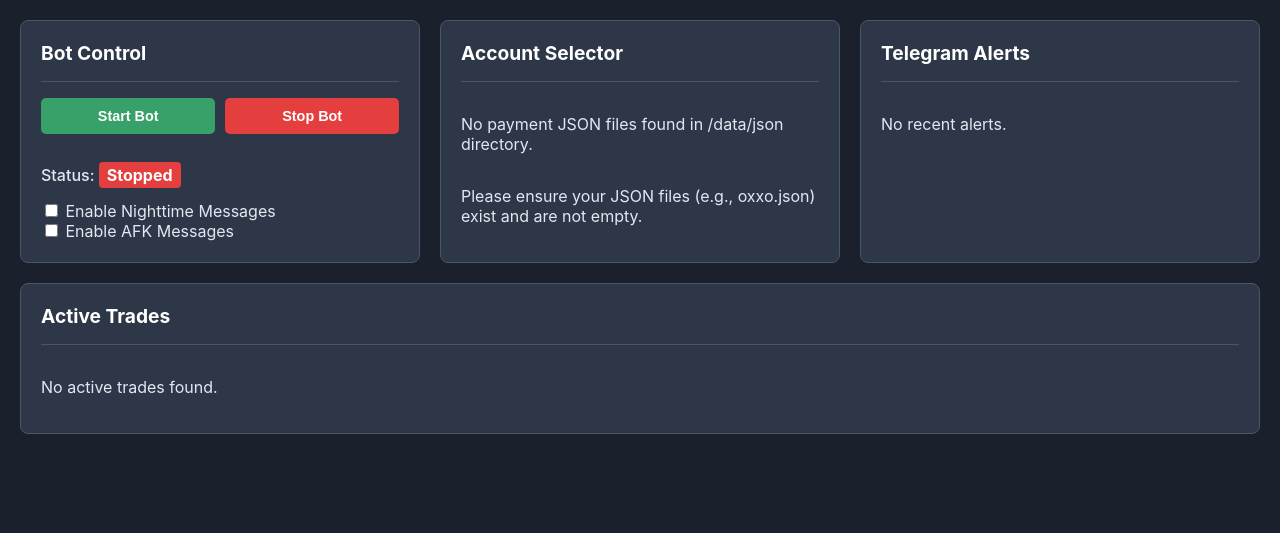
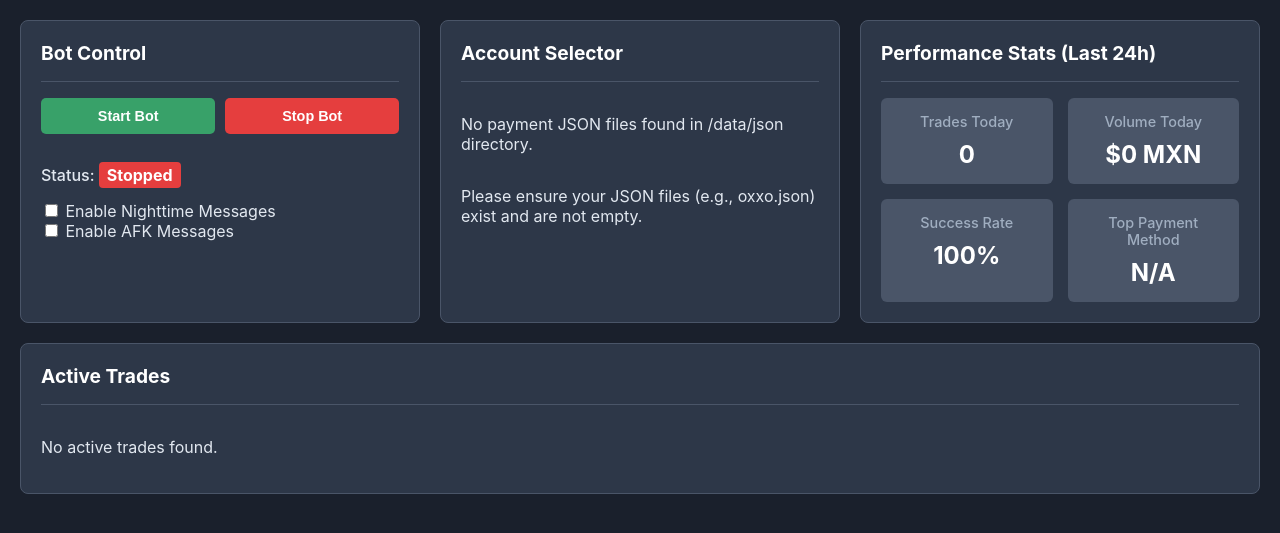
Before and after one commit to jinjernot/wg, a Flask app: page / in a window 1280 px wide. Shown: the part 72-605 px from the top of the page. Run offline with Flask 3, Linux system fonts and the light colour scheme; data that the repository does not hold is empty.

Commit message:
Enhance trade processing and performance stats features
- Added functionality to save processed trade data with status history.
- Implemented sending of trade completion, payment received, and payment reminder messages.
- Introduced performance stats display on the dashboard, including trades today, volume, success rate, and top payment method.
- Updated front-end to accommodate new performance stats and adjusted styles accordingly.

```diff
--- a/app.py
+++ b/app.py
@@ -2,15 +2,19 @@ import json
 import os
 import subprocess
 import sys
-from collections import deque # Used for efficiently reading last N lines of a file
+import csv
+from datetime import datetime, timedelta, timezone
+from collections import deque, Counter
 from flask import Flask, render_template, request, jsonify
+
+# --- Import the TRADE_HISTORY variable from config ---
+from config import TRADE_HISTORY
 
 app = Flask(__name__)
 
 # --- Configuration ---
-JSON_PATH = "data/json"  # Path to your payment method JSON files
-TELEGRAM_LOG_FILE = "telegram_alerts.log" # Path to the log file for Telegram alerts
-SETTINGS_FILE = "data/settings.json" # Path to the new settings file
+JSON_PATH = "data/json"
+SETTINGS_FILE = "data/settings.json"
 
 # Create the JSON_PATH directory if it doesn't exist, to prevent errors on first run
 if not os.path.exists(JSON_PATH):
@@ -23,25 +27,22 @@ trading_process = None
 def get_app_settings():
     """Reads the application settings from the JSON file."""
     if not os.path.exists(SETTINGS_FILE):
-        # If the file doesn't exist, create it with default values
         with open(SETTINGS_FILE, "w") as f:
-            json.dump({"night_mode_enabled": False, "afk_mode_enabled": False}, f) # Added afk_mode_enabled default
-        return {"night_mode_enabled": False, "afk_mode_enabled": False} # Added afk_mode_enabled default
+            json.dump({"night_mode_enabled": False, "afk_mode_enabled": False}, f)
+        return {"night_mode_enabled": False, "afk_mode_enabled": False}
     try:
         with open(SETTINGS_FILE, "r") as f:
             settings = json.load(f)
-            # Ensure new settings are always present, add with default if missing
             settings.setdefault("afk_mode_enabled", False)
             settings.setdefault("night_mode_enabled", False)
             return settings
     except (json.JSONDecodeError, FileNotFoundError):
-        return {"night_mode_enabled": False, "afk_mode_enabled": False} # Return default on error
+        return {"night_mode_enabled": False, "afk_mode_enabled": False}
 
 def update_app_settings(new_settings):
     """Writes the updated settings to the JSON file."""
     with open(SETTINGS_FILE, "w") as f:
         json.dump(new_settings, f, indent=4)
-
 
 def get_payment_data():
     """Reads all payment JSON files from JSON_PATH and returns their content."""
@@ -49,7 +50,6 @@ def get_payment_data():
     if not os.path.exists(JSON_PATH):
         print(f"Warning: Directory {JSON_PATH} not found.")
         return payment_data
-
     for filename in os.listdir(JSON_PATH):
         if filename.endswith(".json"):
             filepath = os.path.join(JSON_PATH, filename)
@@ -58,142 +58,155 @@ def get_payment_data():
                     payment_data[filename] = json.load(f)
                 except json.JSONDecodeError:
                     print(f"Warning: Could not decode JSON from {filename}")
-                    payment_data[filename] = {} # Return empty dict for this file if error
+                    payment_data[filename] = {}
     return payment_data
 
 # --- Flask Routes ---
 @app.route("/")
 def index():
-    """
-    Renders the main dashboard page.
-    It reads payment data and transforms it to be grouped by user
-    before passing it to the HTML template.
-    """
     payment_data_from_files = get_payment_data()
     app_settings = get_app_settings()
-
     user_grouped_data = {}
     for filename, owners_data in payment_data_from_files.items():
         for owner_name, methods_data in owners_data.items():
             if owner_name not in user_grouped_data:
                 user_grouped_data[owner_name] = {}
             for method_name, details_data in methods_data.items():
-                # Store the original filename and the details for each method
                 user_grouped_data[owner_name][method_name] = {
-                    "filename": filename, # Needed to know which file to update
+                    "filename": filename,
                     "details": details_data
                 }
-
     return render_template(
         "index.html",
         user_grouped_data=user_grouped_data,
         night_mode_enabled=app_settings.get("night_mode_enabled", False),
-        afk_mode_enabled=app_settings.get("afk_mode_enabled", False) # Pass new AFK setting
+        afk_mode_enabled=app_settings.get("afk_mode_enabled", False)
     )
 
 @app.route("/update_selection", methods=["POST"])
 def update_selection():
-    """
-    Updates the 'selected_id' for a given payment method in the
-    appropriate JSON file.
-    """
     data = request.json
     filename = data.get("filename")
     owner_username = data.get("owner_username")
     payment_method = data.get("payment_method")
     selected_id = data.get("selected_id")
-
     if not all([filename, owner_username, payment_method, selected_id]):
         return jsonify({"success": False, "error": "Missing data"}), 400
-
     filepath = os.path.join(JSON_PATH, filename)
-
     if not os.path.exists(filepath):
         return jsonify({"success": False, "error": f"File not found: {filename}"}), 404
-
     try:
         with open(filepath, "r+", encoding="utf-8") as f:
             file_data = json.load(f)
             file_data[owner_username][payment_method]["selected_id"] = selected_id
-
             f.seek(0)
             json.dump(file_data, f, indent=4)
             f.truncate()
     except (KeyError, json.JSONDecodeError) as e:
-        print(f"Error updating JSON file {filename}: {e}")
         return jsonify({"success": False, "error": f"Error processing file: {str(e)}"}), 500
     except Exception as e:
-        print(f"Unexpected error updating JSON file {filename}: {e}")
         return jsonify({"success": False, "error": f"Unexpected error: {str(e)}"}), 500
-
     return jsonify({"success": True})
 
-@app.route("/get_telegram_messages")
-def get_telegram_messages():
-    """Reads the last 15 lines from the telegram log file."""
-    if not os.path.exists(TELEGRAM_LOG_FILE):
-        return jsonify([])
+@app.route("/get_trade_stats")
+def get_trade_stats():
+    stats = {
+        "trades_today": 0,
+        "volume_today": 0,
+        "success_rate": 100,
+        "top_payment_method": "N/A",
+    }
+    today_str = datetime.now(timezone.utc).strftime("%Y%m%d")
+    filename = f"all_accounts_trades_{today_str}.csv"
 
-    try:
-        with open(TELEGRAM_LOG_FILE, "r", encoding="utf-8") as f:
-            last_15_lines = list(deque(f, 15))
-            cleaned_lines = [line.strip() for line in last_15_lines]
-            return jsonify(cleaned_lines)
-    except Exception as e:
-        print(f"Error reading telegram log file: {e}")
-        return jsonify({"error": str(e)}), 500
+    # --- This now uses the correct, imported path from your config ---
+    filepath = os.path.join(TRADE_HISTORY, filename)
+
+    if not os.path.exists(filepath):
+        return jsonify(stats)
+
+    all_trades = []
+    with open(filepath, "r", encoding="utf-8") as f:
+        reader = csv.DictReader(f)
+        all_trades = list(reader)
+
+    cutoff_date = datetime.now(timezone.utc) - timedelta(days=1)
+    recent_trades = []
+    for trade in all_trades:
+        completed_at_str = trade.get("completed_at")
+        if completed_at_str:
+            try:
+                # Handle potential timezone differences in isoformat strings
+                if completed_at_str.endswith('Z'):
+                    completed_at = datetime.fromisoformat(completed_at_str[:-1] + '+00:00')
+                else:
+                    completed_at = datetime.fromisoformat(completed_at_str)
+
+                if completed_at.tzinfo is None:
+                    completed_at = completed_at.replace(tzinfo=timezone.utc)
+
+                if completed_at > cutoff_date:
+                    recent_trades.append(trade)
+            except ValueError:
+                continue # Skip trades with malformed dates
+
+    if not recent_trades:
+        return jsonify(stats)
+
+    successful_trades = [t for t in recent_trades if t.get('status') == 'successful']
+    stats["trades_today"] = len(successful_trades)
+
+    total_volume = sum(float(t.get("fiat_amount_requested", 0)) for t in successful_trades if t.get("fiat_amount_requested"))
+    stats["volume_today"] = round(total_volume, 2)
+
+    if len(recent_trades) > 0:
+        stats["success_rate"] = round((len(successful_trades) / len(recent_trades)) * 100, 2)
+
+    if successful_trades:
+        payment_methods = [t.get("payment_method_name") for t in successful_trades if t.get("payment_method_name")]
+        if payment_methods:
+            stats["top_payment_method"] = Counter(payment_methods).most_common(1)[0][0]
+
+    return jsonify(stats)
 
 @app.route("/update_night_mode", methods=["POST"])
 def update_night_mode():
-    """Updates the nighttime trading mode status."""
     data = request.json
     is_enabled = data.get("night_mode_enabled")
-
     if is_enabled is None:
         return jsonify({"success": False, "error": "Missing parameter"}), 400
-
     settings = get_app_settings()
     settings["night_mode_enabled"] = is_enabled
     update_app_settings(settings)
-
     status_text = "enabled" if is_enabled else "disabled"
     return jsonify({"success": True, "message": f"Nighttime trading {status_text}."})
 
-@app.route("/update_afk_mode", methods=["POST"]) # New route for AFK mode
+@app.route("/update_afk_mode", methods=["POST"])
 def update_afk_mode():
-    """Updates the AFK mode status."""
     data = request.json
     is_enabled = data.get("afk_mode_enabled")
-
     if is_enabled is None:
         return jsonify({"success": False, "error": "Missing parameter"}), 400
-
     settings = get_app_settings()
     settings["afk_mode_enabled"] = is_enabled
     update_app_settings(settings)
-
     status_text = "enabled" if is_enabled else "disabled"
     return jsonify({"success": True, "message": f"AFK mode {status_text}."})
 
-# --- Routes for Trading App Control ---
 @app.route("/start_trading", methods=["POST"])
 def start_trading():
-    """Starts the main.py script as a background process."""
     global trading_process
     if trading_process and trading_process.poll() is None:
         return jsonify({"success": False, "message": "Trading app is already running."})
-
     try:
         python_executable = sys.executable
         trading_process = subprocess.Popen([python_executable, "-u", "main.py"])
         return jsonify({"success": True, "message": "Trading app started."})
     except Exception as e:
-        print(f"Error starting trading app: {e}")
         return jsonify({"success": False, "message": str(e)})
 
 @app.route("/stop_trading", methods=["POST"])
 def stop_trading():
-    """Stops the trading app process if it's running."""
     global trading_process
     if trading_process and trading_process.poll() is None:
         trading_process.terminate()
@@ -207,7 +220,6 @@ def stop_trading():
 
 @app.route("/trading_status")
 def trading_status():
-    """Checks if the trading app process is running."""
     global trading_process
     if trading_process and trading_process.poll() is None:
         return jsonify({"status": "Running"})
@@ -216,9 +228,6 @@ def trading_status():
 
 @app.route("/get_active_trades")
 def get_active_trades():
-    """
-    Scans the root directory for *_trades.json files and returns their content.
-    """
     active_trades_data = []
     for filename in os.listdir("."):
         if filename.endswith("_trades.json"):
@@ -233,7 +242,6 @@ def get_active_trades():
                         active_trades_data.extend(trades_list)
             except Exception as e:
                 print(f"Could not read or parse trades file {filename}: {e}")
-
     return jsonify(active_trades_data)
 
 if __name__ == "__main__":
--- a/static/script.js
+++ b/static/script.js
@@ -4,9 +4,9 @@ document.addEventListener('DOMContentLoaded', () => {
     const stopBtn = document.getElementById('stop-btn');
     const statusIndicator = document.getElementById('status-indicator');
     const tradesContainer = document.getElementById('active-trades-container');
-    const telegramContainer = document.getElementById('telegram-alerts-container');
+    const statsContainer = document.getElementById('performance-stats-container'); // New element
     const nightModeCheckbox = document.getElementById('night-mode-checkbox');
-    const afkModeCheckbox = document.getElementById('afk-mode-checkbox'); // New AFK checkbox
+    const afkModeCheckbox = document.getElementById('afk-mode-checkbox');
 
     // --- Event Listeners ---
     if (startBtn) {
@@ -27,7 +27,6 @@ document.addEventListener('DOMContentLoaded', () => {
         });
     }
 
-    // Event listener for the night mode checkbox
     if (nightModeCheckbox) {
         nightModeCheckbox.addEventListener('change', async () => {
             const isEnabled = nightModeCheckbox.checked;
@@ -41,10 +40,8 @@ document.addEventListener('DOMContentLoaded', () => {
                 if (!result.success) {
                     alert(`Error: ${result.error}`);
                 } else {
-                    console.log(result.message); // Log success to console
+                    console.log(result.message);
                 }
-
-                // If night mode is enabled, disable AFK mode
                 if (isEnabled && afkModeCheckbox.checked) {
                     afkModeCheckbox.checked = false;
                     const afkResponse = await fetch('/update_afk_mode', {
@@ -59,7 +56,6 @@ document.addEventListener('DOMContentLoaded', () => {
                         console.log(afkResult.message);
                     }
                 }
-
             } catch (error) {
                 console.error('Failed to update night mode:', error);
                 alert('An unexpected error occurred while updating night mode.');
@@ -67,7 +63,6 @@ document.addEventListener('DOMContentLoaded', () => {
         });
     }
 
-    // New Event listener for the AFK mode checkbox
     if (afkModeCheckbox) {
         afkModeCheckbox.addEventListener('change', async () => {
             const isEnabled = afkModeCheckbox.checked;
@@ -81,10 +76,8 @@ document.addEventListener('DOMContentLoaded', () => {
                 if (!result.success) {
                     alert(`Error: ${result.error}`);
                 } else {
-                    console.log(result.message); // Log success to console
+                    console.log(result.message);
                 }
-
-                // If AFK mode is enabled, disable night mode
                 if (isEnabled && nightModeCheckbox.checked) {
                     nightModeCheckbox.checked = false;
                     const nightResponse = await fetch('/update_night_mode', {
@@ -99,7 +92,6 @@ document.addEventListener('DOMContentLoaded', () => {
                         console.log(nightResult.message);
                     }
                 }
-
             } catch (error) {
                 console.error('Failed to update AFK mode:', error);
                 alert('An unexpected error occurred while updating AFK mode.');
@@ -172,14 +164,11 @@ document.addEventListener('DOMContentLoaded', () => {
 
     function updateTradesTable(trades) {
         if (!tradesContainer) return;
-
         tradesContainer.innerHTML = '';
-
         if (!trades || trades.length === 0) {
             tradesContainer.innerHTML = '<p>No active trades found.</p>';
             return;
         }
-
         const table = document.createElement('table');
         table.innerHTML = `
             <thead>
@@ -197,13 +186,11 @@ document.addEventListener('DOMContentLoaded', () => {
         const tbody = table.querySelector('tbody');
         trades.forEach(trade => {
             const row = document.createElement('tr');
-
             if (trade.trade_status === 'Paid') {
                 row.classList.add('status-paid');
             } else if (trade.trade_status === 'Dispute open') {
                 row.classList.add('status-disputed');
             }
-
             row.innerHTML = `
                 <td>${trade.account_name_source || 'N/A'}</td>
                 <td>${trade.trade_hash || 'N/A'}</td>
@@ -214,32 +201,34 @@ document.addEventListener('DOMContentLoaded', () => {
             `;
             tbody.appendChild(row);
         });
-
         tradesContainer.appendChild(table);
     }
 
-    async function fetchTelegramAlerts() {
-        if (!telegramContainer) return;
+    async function fetchTradeStats() {
+        if (!statsContainer) return;
         try {
-            const response = await fetch('/get_telegram_messages');
-            const messages = await response.json();
-
-            telegramContainer.innerHTML = '';
-
-            if (!messages || messages.length === 0) {
-                telegramContainer.innerHTML = '<p>No recent alerts.</p>';
-                return;
-            }
-
-            messages.reverse().forEach(msg => {
-                const p = document.createElement('p');
-                p.className = 'telegram-message';
-                p.textContent = msg;
-                telegramContainer.appendChild(p);
-            });
-
+            const response = await fetch('/get_trade_stats');
+            const stats = await response.json();
+            statsContainer.innerHTML = `
+                <div class="stat-item">
+                    <h4>Trades Today</h4>
+                    <p>${stats.trades_today}</p>
+                </div>
+                <div class="stat-item">
+                    <h4>Volume Today</h4>
+                    <p>$${stats.volume_today.toLocaleString()} MXN</p>
+                </div>
+                <div class="stat-item">
+                    <h4>Success Rate</h4>
+                    <p>${stats.success_rate}%</p>
+                </div>
+                <div class="stat-item">
+                    <h4>Top Payment Method</h4>
+                    <p>${stats.top_payment_method}</p>
+                </div>
+            `;
         } catch (error) {
-            telegramContainer.innerHTML = '<p>Error fetching alerts.</p>';
+            statsContainer.innerHTML = '<p>Error fetching stats.</p>';
             console.error(error);
         }
     }
@@ -247,8 +236,8 @@ document.addEventListener('DOMContentLoaded', () => {
     // --- Initial and Periodic Updates ---
     updateStatus();
     fetchActiveTrades();
-    fetchTelegramAlerts();
+    fetchTradeStats();
     setInterval(updateStatus, 60000);
     setInterval(fetchActiveTrades, 60000);
-    setInterval(fetchTelegramAlerts, 60000);
+    setInterval(fetchTradeStats, 60000);
 });
--- a/static/style.css
+++ b/static/style.css
@@ -190,3 +190,79 @@ tr.status-disputed {
 tr.status-disputed:hover {
     background-color: #d69e2e;
 }
+
+.card-stats #performance-stats-container {
+    display: grid;
+    grid-template-columns: 1fr 1fr;
+    gap: 20px;
+}
+
+.stat-item {
+    background-color: #4a5568;
+    padding: 15px;
+    border-radius: 6px;
+    text-align: center;
+}
+
+.stat-item h4 {
+    margin: 0 0 10px 0;
+    color: #a0aec0;
+    font-size: 0.9rem;
+    font-weight: 500;
+}
+
+.stat-item p {
+    margin: 0;
+    font-size: 1.5rem;
+    font-weight: bold;
+    color: #ffffff;
+}
+
+.card-stats #performance-stats-container {
+    display: grid;
+    grid-template-columns: repeat(auto-fit, minmax(150px, 1fr));
+    gap: 15px;
+}
+
+.stat-item {
+    background-color: #4a5568;
+    padding: 15px;
+    border-radius: 6px;
+    text-align: center;
+}
+
+.stat-item h4 {
+    margin: 0 0 10px 0;
+    color: #a0aec0;
+    font-size: 0.9rem;
+    font-weight: 500;
+}
+
+.stat-item p {
+    margin: 0;
+    font-size: 1.5rem;
+    font-weight: bold;
+    color: #ffffff;
+}
+
+.stat-item-full-width {
+    grid-column: 1 / -1;
+}
+
+.volume-breakdown {
+    display: flex;
+    flex-wrap: wrap;
+    justify-content: center;
+    gap: 15px;
+    margin-top: 10px;
+}
+
+.volume-breakdown span {
+    background-color: #2d3748;
+    padding: 8px 12px;
+    border-radius: 4px;
+    font-size: 0.9rem;
+}
+.volume-breakdown b {
+    color: #ffffff;
+}
--- a/templates/index.html
+++ b/templates/index.html
@@ -66,10 +66,10 @@
             </div>
         {% endif %}
 
-        <div class="card card-telegram">
-            <h2>Telegram Alerts</h2>
-            <div id="telegram-alerts-container">
-                <p>Waiting for alerts...</p>
+        <div class="card card-stats">
+            <h2>Performance Stats (Last 24h)</h2>
+            <div id="performance-stats-container">
+                <p>Loading stats...</p>
             </div>
         </div>
 
```
Also changed, not shown: core/get_files.py (+7 -2 lines), core/messaging/trade_lifecycle_messages.py (added, +44 -0 lines), core/trade_processor.py (+33 -8 lines).
